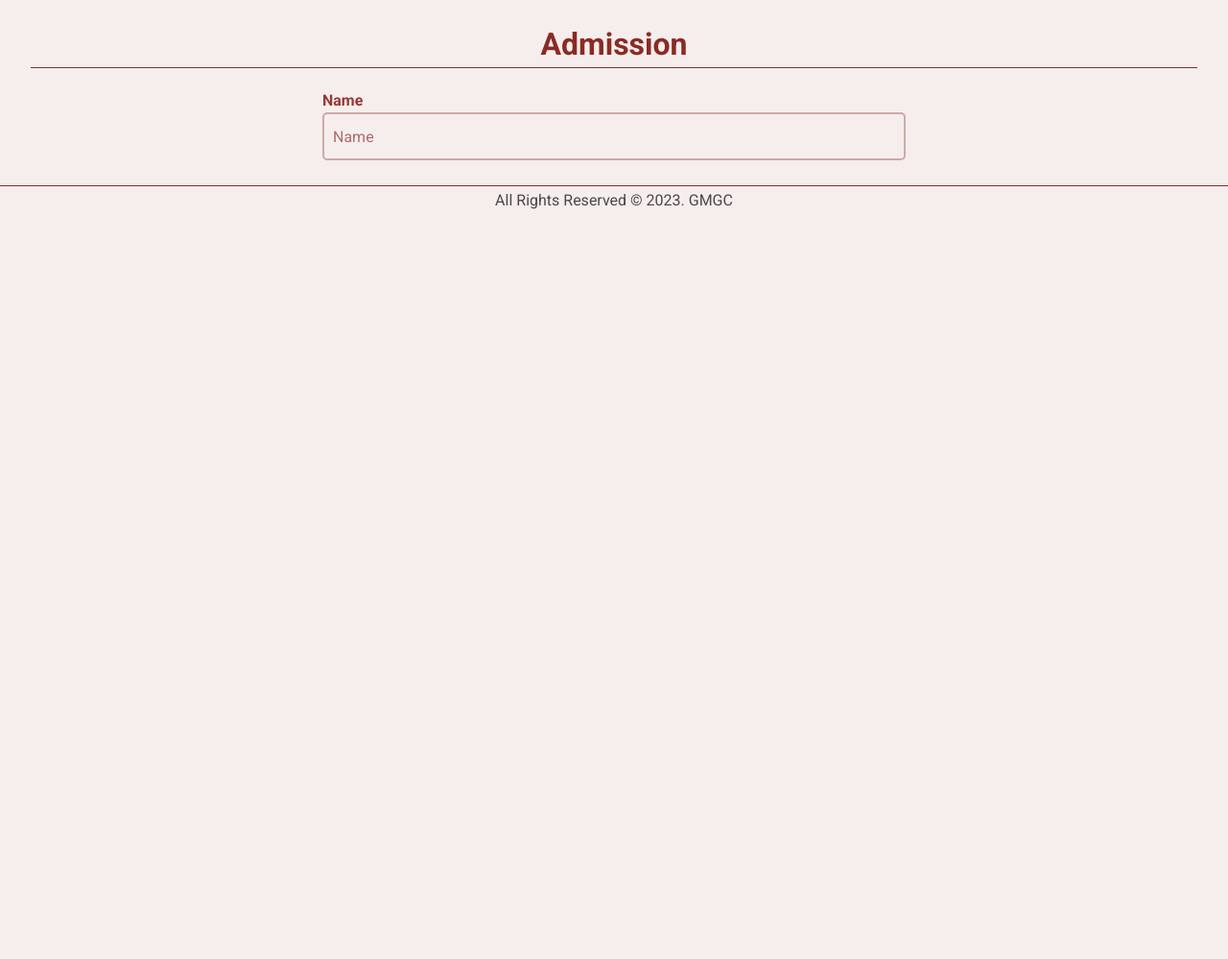
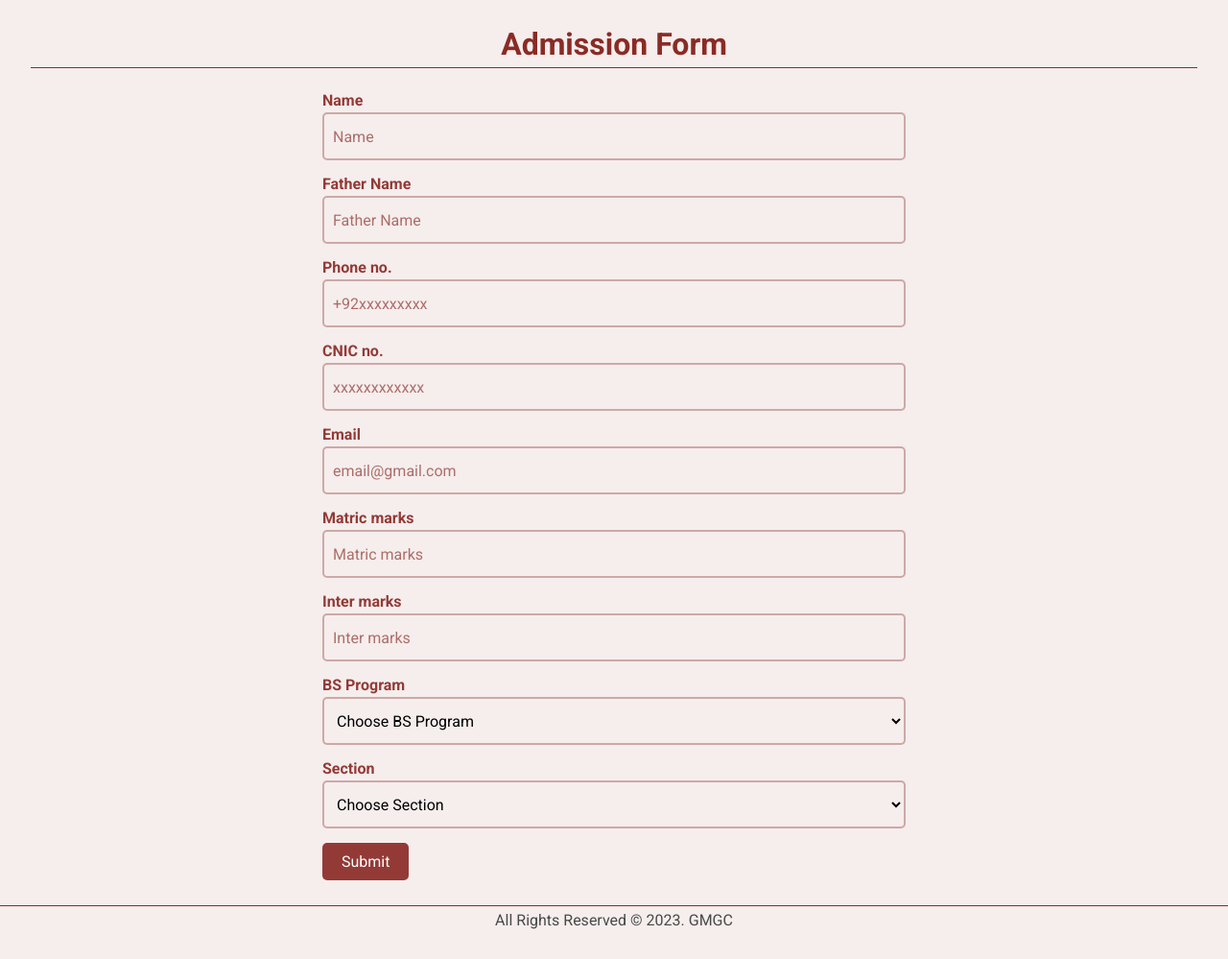
Before and after one commit to devwithshahzaib/htmlAssignment, a plain HTML site: page pages/Admission.html in a window 1280 px wide. Shown: the part 53-1052 px from the top of the page at 96% size. Before the commit the page ends 800 px from the top, so only its background shows below. Drawn offline with Linux system fonts and the light colour scheme.

Commit message:
admission form

```diff
--- a/pages/Admission.html
+++ b/pages/Admission.html
@@ -32,13 +32,112 @@
       </thead>
     </table>
     <main>
-      <h1 class="title">Admission</h1>
+      <h1 class="title">Admission Form</h1>
       <div class="form-box">
         <form action="">
           <div class="input-box">
             <label for="name">Name</label>
-            <input placeholder="Name" type="text" name="name" id="name" />
+            <input
+              placeholder="Name"
+              type="text"
+              required
+              name="name"
+              id="name"
+            />
           </div>
+          <div class="input-box">
+            <label for="fatherName">Father Name</label>
+            <input
+              placeholder="Father Name"
+              type="text"
+              name="fatherName"
+              id="fatherName"
+              required
+            />
+          </div>
+          <div class="input-box">
+            <label for="phone">Phone no.</label>
+            <input
+              placeholder="+92xxxxxxxxx"
+              type="number"
+              required
+              name="phone"
+              id="phone"
+            />
+          </div>
+          <div class="input-box">
+            <label for="cnic">CNIC no.</label>
+            <input
+              placeholder="xxxxxxxxxxxx"
+              type="number"
+              required
+              name="cnic"
+              id="cnic"
+            />
+          </div>
+          <div class="input-box">
+            <label for="email">Email</label>
+            <input
+              placeholder="email@gmail.com"
+              type="email"
+              required
+              name="email"
+              id="email"
+            />
+          </div>
+          <div class="input-box">
+            <label for="matricMarks">Matric marks</label>
+            <input
+              placeholder="Matric marks"
+              type="number"
+              required
+              name="matricMarks"
+              id="matricMarks"
+            />
+          </div>
+          <div class="input-box">
+            <label for="interMarks">Inter marks</label>
+            <input
+              placeholder="Inter marks"
+              type="number"
+              required
+              name="interMarks"
+              id="interMarks"
+            />
+          </div>
+          <div class="input-box">
+            <label for="bsProgram">BS Program</label>
+            <select
+              placeholder="BS"
+              type="select"
+              required
+              name="bsProgram"
+              id="bsProgram"
+            >
+              <option value="" selected disabled>Choose BS Program</option>
+              <option value="computerScience">Computer Science</option>
+              <option value="chemistry">Chemistry</option>
+              <option value="Physics">Physics</option>
+              <option value="english">English</option>
+              <option value="phycolofy">Phycology</option>
+            </select>
+          </div>
+          <div class="input-box">
+            <label for="section">Section</label>
+            <select
+              placeholder="section"
+              type="select"
+              required
+              name="section"
+              id="section"
+            >
+              <option value="" selected disabled>Choose Section</option>
+              <option value="morning">Morning</option>
+              <option value="evening">Evening</option>
+            </select>
+          </div>
+
+          <button class="submit-btn" type="submit">Submit</button>
         </form>
       </div>
     </main>
--- a/styles/style.css
+++ b/styles/style.css
@@ -80,6 +80,7 @@ form {
   flex-direction: column;
   justify-content: flex-start;
   gap: 3px;
+  margin-bottom: 15px;
 }
 label {
   color: #933a36;
@@ -98,6 +99,32 @@ input {
 input::placeholder {
   color: #933b36b8;
 }
-input[type="text"]:focus {
+input:focus {
   border: 2px solid #933a36 !important;
 }
+select{
+  background-color: #f5eeed;
+  height: 50px;
+  padding-left: 9px;
+  border-radius: 5px;
+  outline: none;
+  border: 2px solid #933b3664;
+  font-size: 16px;
+  transition: 0.4s all;
+}
+option{
+  color: #933b36b8;
+}
+select:focus {
+  border: 2px solid #933a36 !important;
+}
+.submit-btn{
+  background-color: #933a36;
+  color: white;
+  border: none;
+  border-radius: 5px;
+  padding: 10px 20px;
+  font-size: 16px;
+  cursor: pointer;
+  transition: 0.4s all;
+}
```
